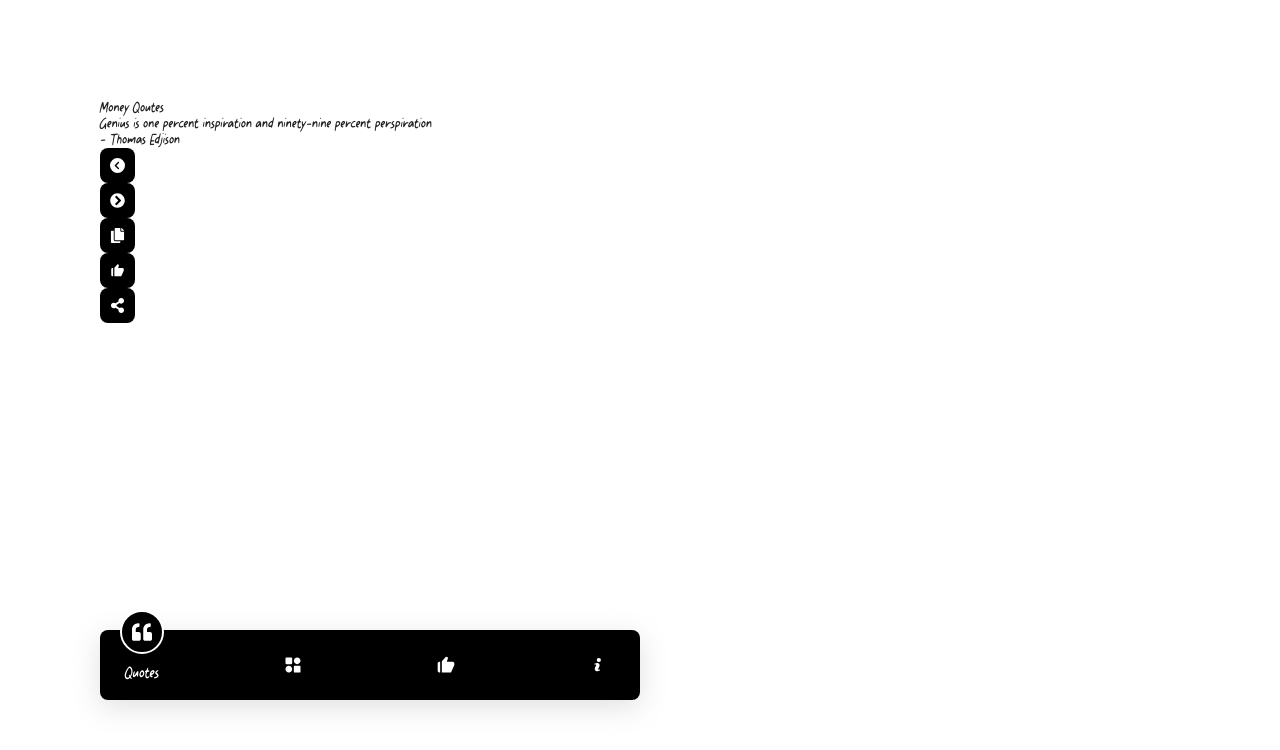
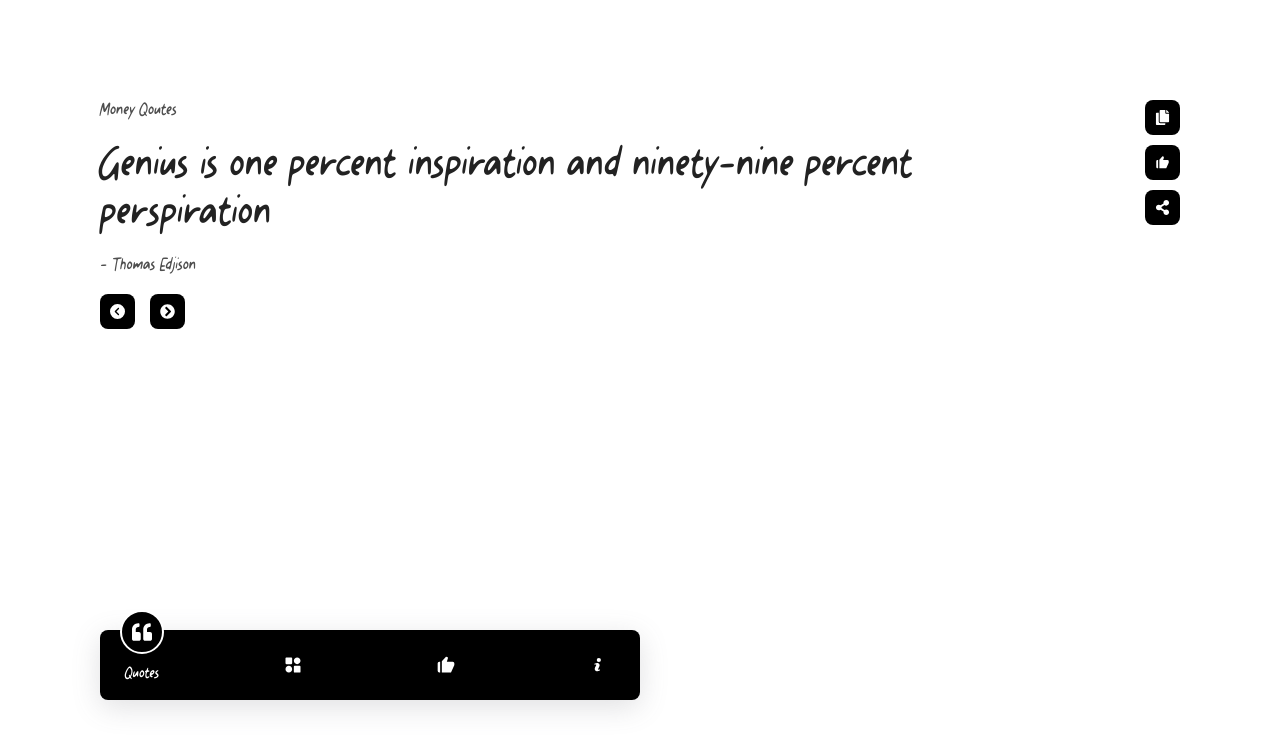
Before and after one commit to Bope142/awesome-quotes, a React (Create React App) app: page / in a window 1280 px wide. Shown: the top 750 px of the page. Built offline with nearby package versions, Linux system fonts and the light colour scheme.

Commit message:
🏠 Created UI for Home Page
🎨 Designed and implemented the user interface elements for the Home page

```diff
--- a/src/pages/home/HomePage.jsx
+++ b/src/pages/home/HomePage.jsx
@@ -26,7 +26,6 @@ const ContainerNavigationQoute = () => {
 const ContainerViewQuote = () => {
   return (
     <>
-      {" "}
       <p className="quote__category">Money Qoutes</p>
       <p className="quote__text">
         Genius is one percent inspiration and ninety-nine percent perspiration
--- a/src/pages/home/style.scss
+++ b/src/pages/home/style.scss
@@ -1 +1,35 @@
 @import "../../assets/styles/main.style.scss";
+
+.home__page {
+  display: flex;
+  justify-content: space-between;
+  column-gap: 50px;
+}
+
+.quote__actions {
+  display: flex;
+  flex-direction: column;
+  row-gap: 10px;
+}
+
+.quote__content {
+  display: flex;
+  flex-direction: column;
+  row-gap: 20px;
+  align-items: flex-start;
+  justify-content: center;
+  & .quote__category,
+  .quote__author {
+    font-size: 1.2rem;
+    opacity: 0.8;
+  }
+  & .quote__text {
+    font-size: 3rem;
+  }
+}
+
+.navigation__quote_list {
+  display: flex;
+  align-items: center;
+  column-gap: 15px;
+}
```
